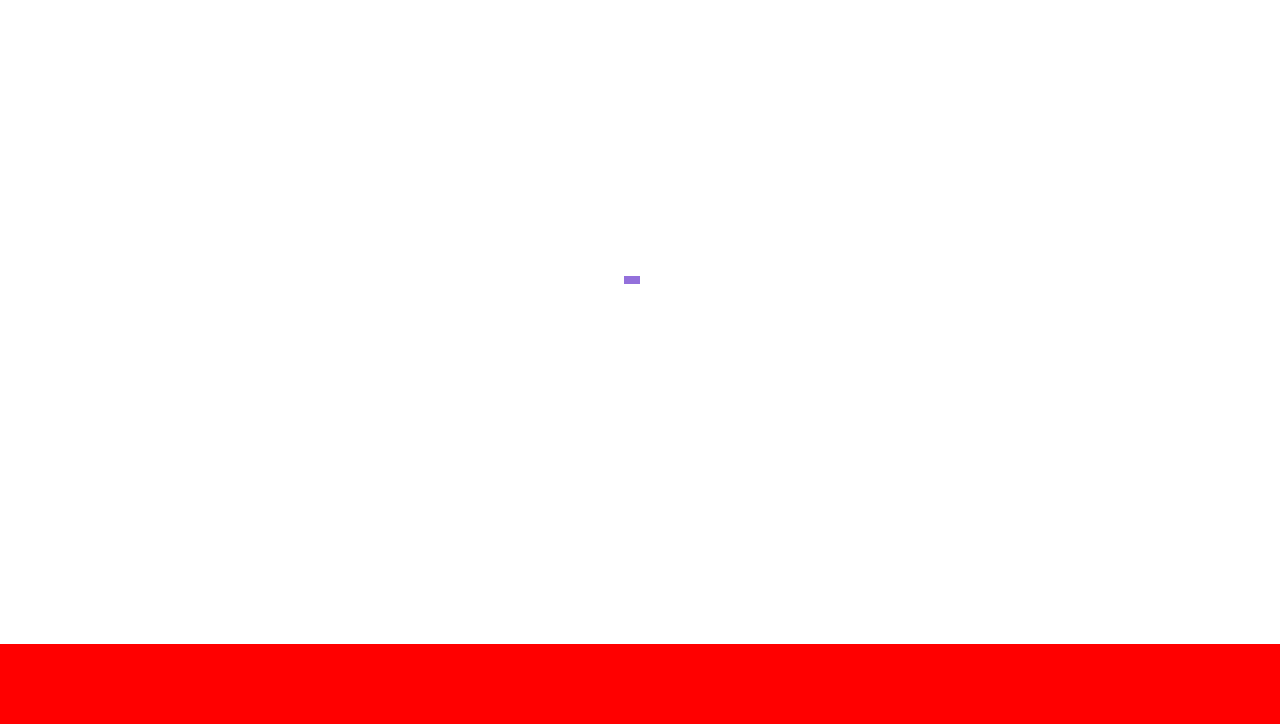
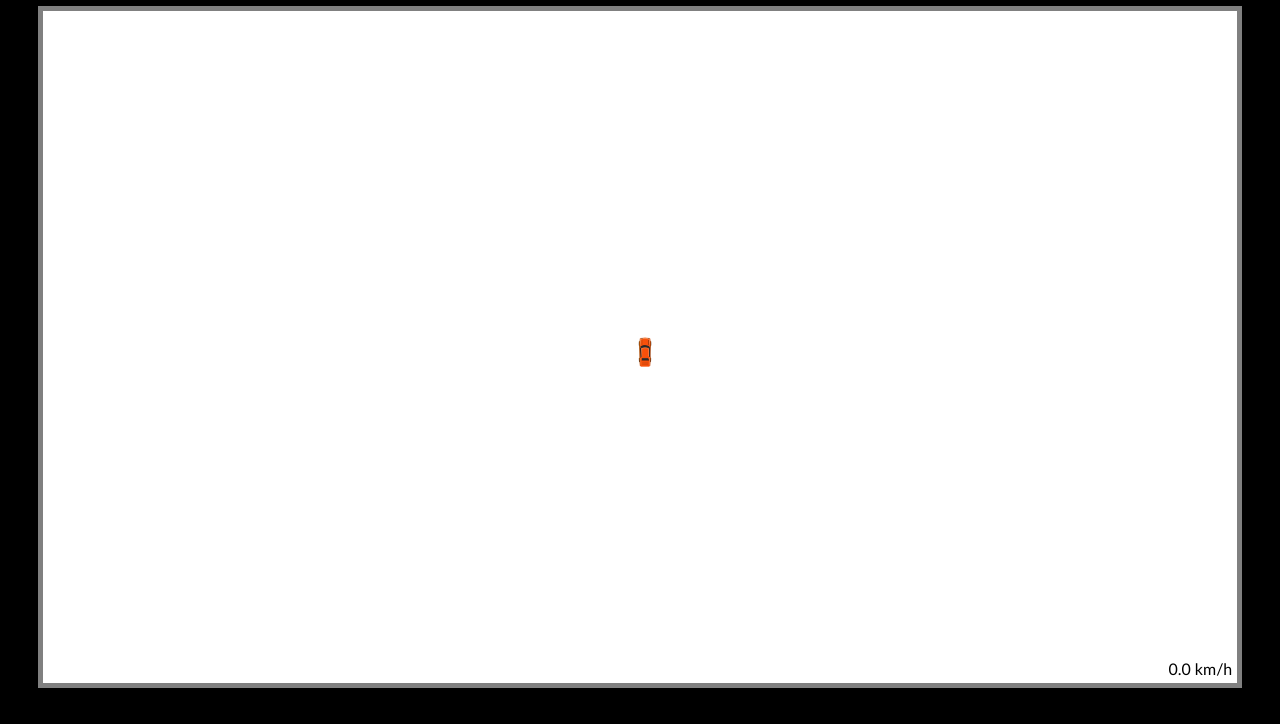
Before and after one commit to Xermax3/3W5_Roy_M, a plain HTML site: page project/index.html in a window 1280 px wide. Shown: the part 76-800 px from the top of the page. Drawn offline with Linux system fonts and the light colour scheme; animation ran at ten frames a second.

Commit message:
Added images, sounds, surfaces and walls. Updated collision. Improved canvas.

```diff
--- a/project/index.html
+++ b/project/index.html
@@ -5,10 +5,17 @@
     <meta name="viewport" content="width=device-width, initial-scale=1.0">
     <link rel="stylesheet" href="style.css">
     <script src="playerCar.js"></script>
+    <script src="surface.js"></script>
+    <script src="wallBlock.js"></script>
+    <script src="wallCircle.js"></script>
     <script src="mainCode.js"></script>
-    <title>Document</title>
+    <title>F-Ultra</title>
 </head>
 <body>
-    <canvas id="canvas" width="1600", height="900"></canvas>
+    <h1>F-Ultra</h1>
+    <div id="canvas-container">
+        <canvas id="canvas" width="5000", height="5000"></canvas>
+        <p id="speed-indicator">0 km/h</p>
+    </div>
 </body>
 </html>
--- a/project/mainCode.js
+++ b/project/mainCode.js
@@ -7,12 +7,12 @@
 
 /*
     To do:
-    - Array manipulation (add/remove objects)
-    - Movement / Animation loop
+    - ~ Array manipulation (add/remove objects)
+    - ✓ Movement / Animation loop
     - Scoring
     - Game end condition
-    - Limit checking
-    - Sounds
+    - ✓ Limit checking
+    - ~ Sounds
     - Intro splash screen (w/ instructions)
     - Game over / Play again screen
     - Originality
@@ -22,28 +22,74 @@
     Ideas:
     - Title screen: Option to bind keys
     - Title screen: Make player select different car models with different stats (show on screen)
-    - KM/H meter
-    - Particles when collision, particles for everything tbh
+    - Instructions = tutorial with text while player plays around
+    - sound effects when collect & win. also music?
+    - map has list of collidable objects, surface objects, stuff to collect (array manip)
+    - collectable: coin that hovers up and down
+    - game end = finish track. score = time + collect.
+
+    Up next: title, checkpoints/goal/endscreen, collectables/timer/score, maps & car select
+
 */
 
 document.addEventListener('DOMContentLoaded', () => {
 
+
+const canvasContainer = document.getElementById('canvas-container');
 const canvas = document.getElementById("canvas");
 const context = canvas.getContext("2d");
+const speedIndicator = document.getElementById('speed-indicator');
 
-playerCar = new PlayerCar(context, canvas.width / 2, canvas.height / 2);
+
+let map = {
+    xSize: canvas.width,
+    ySize: canvas.height,
+    surfaces: [
+        // Note for surfaces, x and y are the position proportional to the map
+        new Surface(context, canvas.width / 4, canvas.height / 4, 300, 200, "Mud"),
+        new Surface(context, canvas.width / 2, canvas.height / 4, 300, 200, "Grass"),
+        new Surface(context, canvas.width * (3/4), canvas.height / 4, 300, 200, "Road")
+    ],
+    walls: [
+        new WallBlock(context, canvas.width / 3, canvas.height / 2, 400, 400),
+        new WallCircle(context, canvas.width * (2/3), canvas.height / 2, 500)
+    ]
+}
+
+
+let playerCarImg = new Image();
+playerCarImg.src = 'Images/Car.png';
+let playerCar = new PlayerCar(context, map, canvas.width / 2, canvas.height * (3/4), playerCarImg);
+
 
 // Animation loop
 function animate() {
     requestAnimationFrame(animate);
     context.clearRect(0, 0, canvas.width, canvas.height);
+
+    // Draw all objects in the map
+    map.surfaces.forEach( surface => surface.update() );
+    map.walls.forEach( wall => wall.update() );
     playerCar.update();
+
+    // Make canvas focus on the player's car
+    canvas.style.marginLeft = (-playerCar.x + (canvasContainer.clientWidth / 2)) + "px";
+    canvas.style.marginTop = (-playerCar.y + (canvasContainer.clientHeight / 2)) + "px";
+    speedIndicator.innerText = playerCar.speedToKMH() + " km/h";
 }
 animate();
 
+
 // Player Controls
+let firstInteraction = true;
+
 window.addEventListener('keydown', event => {
     if (event.key == "w") {
+        // Google does not permit playing audio before the user has interacted with the webpage
+        if (firstInteraction) {
+            playerCar.playVroom();
+            firstInteraction = false;
+        }
         playerCar.go();
     } if (event.key == "a") {
         playerCar.turnLeft();
--- a/project/playerCar.js
+++ b/project/playerCar.js
@@ -1,34 +1,48 @@
 class PlayerCar {
-    constructor(context, x, y) {
+    constructor(context, map, x, y, image) {
         // Constants
             this.context = context;
-            this.LENGTH = 20;
-            this.WIDTH = 10;
+            this.map = map;
+            this.image = image;
+
+            this.WIDTH = 15;
+            this.LENGTH = 30;
+
+            this.audioVroom = null;
+            this.AUDIO_VOLUME_CAP = 0.25;
+
+            this.SPEED_UNIT_IN_KMH = 20;
 
             // Maximum speed of the car. Stops accelerating after this point.
             this.SPEED_CAP = 12;
 
             // How fast the car speeds up when moving.
-            this.GO_ACCELERATION_RATE = 0.00300;
+            this.GO_ACCELERATION_RATE = 0.00200;
 
             // How fast the car slows down when braking.
-            this.STOP_ACCELERATION_RATE = -0.00500;
+            this.STOP_ACCELERATION_RATE = -0.00550;
 
             // How much the car turns per rotation input (in angles).
             this.ROTATION_RATE = 5;
 
             // How much the car slows down when turning. Should be > GO_ACC to have an effect.
-            this.ROTATION_ACCELERATION_RATE = -0.00305;
+            this.ROTATION_ACCELERATION_RATE = -0.00205;
 
             // Speed at which rotation slows down the car. 0 = will fully stop the car.
             this.ROTATION_SPEED_CAP = 1;
 
         // Variables
-            this.x = x - (this.LENGTH / 2);
-            this.y = y - (this.WIDTH / 2);
+            // this.x and this.y represent the center of the car
+            this.x = x;
+            this.y = y;
             this.speed = 0;
             this.acceleration = 0;
             this.rotation = 0;
+            this.surfaceSpeedFactor = 1;
+
+            // For collision detection
+            this.xSize;
+            this.ySize;
 
             this.goingForward = false;
             this.turningLeft = false;
@@ -41,22 +55,32 @@ class PlayerCar {
         this.context.translate(this.x, this.y);
         this.context.rotate(this.rotation * Math.PI / 180);
         this.context.translate(-this.x, -this.y);
-        this.context.fillStyle = "MediumPurple";
-        this.context.fillRect(this.x - (this.LENGTH / 2), this.y - (this.WIDTH / 2), this.LENGTH, this.WIDTH);
+        this.context.drawImage(this.image, this.x - (this.WIDTH / 2), this.y - (this.LENGTH / 2), this.WIDTH, this.LENGTH);
 
         this.context.restore();
     }
 
     update() {
-        // Update rotation
+        this.checkSurface();
+        this.updateRotation();
+        this.updateAcceleration();
+        this.updateSpeed();
+        this.updatePosition();
+        this.checkWalls();
+        this.checkMapEdges();
+        this.draw();
+    }
+
+    updateRotation() {
         if (this.turningLeft) {
-            this.rotation -= this.ROTATION_RATE;
+            this.rotation -= this.ROTATION_RATE * this.surfaceSpeedFactor;
         }
         if (this.turningRight) {
-            this.rotation += this.ROTATION_RATE;
+            this.rotation += this.ROTATION_RATE * this.surfaceSpeedFactor;
         }
+    }
 
-        // Update acceleration
+    updateAcceleration() {
         if (this.speed == 0 && this.acceleration < 0) {
             this.acceleration = 0;
         } else if (this.goingForward) {
@@ -84,41 +108,81 @@ class PlayerCar {
                 this.acceleration = 0;
             }
         }
+    }
 
-        // Update speed
-        this.speed += this.acceleration
+    updateSpeed() {
+        this.speed += this.acceleration;
+        this.speed *= this.surfaceSpeedFactor;
         if (this.speed < 0) {
             this.speed = 0;
         } else if (this.speed > this.SPEED_CAP) {
             this.speed = this.SPEED_CAP;
         }
+    }
 
-        // Update position
-        this.x += Math.cos(this.rotation * Math.PI / 180) * this.speed;
-        this.y += Math.sin(this.rotation * Math.PI / 180) * this.speed;
+    updatePosition() {
+        this.x = this.x + Math.sin(this.rotation * Math.PI / 180) * this.speed;
+        this.y = this.y - Math.cos(this.rotation * Math.PI / 180) * this.speed;
+        this.xSize = Math.abs(Math.sin(this.rotation * Math.PI / 180) * this.LENGTH) / 2;
+        this.ySize = Math.abs(Math.cos(this.rotation * Math.PI / 180) * this.LENGTH) / 2;
+    }
 
-        // Check for walls
-        let xSize = Math.abs(Math.cos(this.rotation * Math.PI / 180) * this.LENGTH) / 2;
-        let ySize = Math.abs(Math.sin(this.rotation * Math.PI / 180) * this.LENGTH) / 2;
-        if (this.x < xSize + (ySize / 2)) {
-            this.x = xSize + (ySize / 2);
-            //this.speed = 0; //crash
-		} else if (this.x > canvas.width - xSize - (ySize / 2)) {
-            this.x = canvas.width - xSize - (ySize / 2);
-            //this.speed = 0; //crash
+    checkSurface() {
+        this.surfaceSpeedFactor = 1;
+        this.map.surfaces.forEach( surface => {
+            if (surface.isColliding(this.x, this.y)) {
+                this.surfaceSpeedFactor = surface.speedFactor;
+                return;
+            };
+        });
+    }
+
+    checkWalls() {
+        this.map.walls.forEach(wall => {
+            this.x = wall.isCollidingX(this.x, this.y, this.xSize, this.ySize);
+            return;
+        });
+        this.map.walls.forEach(wall => {
+            this.y = wall.isCollidingY(this.x, this.y, this.xSize, this.ySize);
+            return;
+        });
+    }
+
+    checkMapEdges() {
+        if (this.x < this.xSize + (this.ySize / 2)) {
+            this.x = this.xSize + (this.ySize / 2);
+		} else if (this.x > canvas.width - this.xSize - (this.ySize / 2)) {
+            this.x = canvas.width - this.xSize - (this.ySize / 2);
         }
-		if (this.y < ySize + (xSize / 2)) {
-            this.y = ySize + (xSize / 2);
-            //this.speed = 0; //crash
-		} else if (this.y > canvas.height - ySize - (xSize / 2)) {
-            this.y = canvas.height - ySize - (xSize / 2);
-            //this.speed = 0; //crash
+        if (this.y < this.ySize + (this.xSize / 2)) {
+            this.y = this.ySize + (this.xSize / 2);
+		} else if (this.y > canvas.height - this.ySize - (this.xSize / 2)) {
+            this.y = canvas.height - this.ySize - (this.xSize / 2);
         }
+    }
 
-        //console.log(this.speed, this.acceleration)
-        //console.log(this.turningLeft, this.turningRight);
+    updateVroom() {
+        if (this.audioVroom) {
+            this.audioVroom.volume = this.AUDIO_VOLUME_CAP * (this.speed / this.SPEED_CAP);
+        }
+    }
 
-        this.draw();
+    playVroom() {
+        // Audio - Done using Web Audio API (makes looping sounds more seamless)
+        let audioContext = new (window.AudioContext || window.webkitAudioContext)();
+        this.audioVroom = new Audio();
+        this.audioVroom.src = 'Audio/Vroom.ogg';
+        let audioSource = audioContext.createMediaElementSource(this.audioVroom);
+        let audioAnalyser = audioContext.createAnalyser();
+        audioSource.connect(audioAnalyser);
+        audioAnalyser.connect(audioContext.destination);
+        this.audioVroom.loop = true;
+        this.audioVroom.volume = 0;
+        this.audioVroom.play();
+    }
+
+    speedToKMH() {
+        return (Math.round(this.speed * this.SPEED_UNIT_IN_KMH * 100) / 100).toFixed(1);
     }
 
     // User input methods
--- a/project/style.css
+++ b/project/style.css
@@ -2,18 +2,38 @@ body {
     display: flex;
     flex-direction: column;
     align-items: center;
-    background-color: red;
+    background-color: black;
     margin: 0;
-    padding: 0;
-    border: 0;
+}
+
+h1 {
+    font-family: 'Gill Sans', 'Gill Sans MT', Calibri, 'Trebuchet MS', sans-serif;
+    color: white;
+}
+
+#canvas-container {
+    background-color: grey;
+    border: solid grey 5px;
     overflow: hidden;
-    width: 100%;
-    height: 100%;
+    position: relative;
+    /*
+        16:9 ratio
+        84 * 16 / 9 = 149.33
+    */
+    max-width: 149.33vh;
+    height: 84vh;
+    width: 95%;
 }
 
 #canvas {
-    /* border: solid black; */
-    background-color: white;
-    width: 100%;
-    height: 100%;
+    background-color:white;
+    border: solid red 5px;
 }
+
+#speed-indicator {
+    position: absolute;
+    font-family: 'Gill Sans', 'Gill Sans MT', Calibri, 'Trebuchet MS', sans-serif;
+    margin: 5px;
+    right: 0;
+    bottom: 0;
+}
--- /dev/null
+++ b/project/surface.js
@@ -0,0 +1,54 @@
+class Surface {
+    constructor(context, x, y, width, length, type) {
+        // Constants
+            this.context = context;
+            this.WIDTH = width;
+            this.LENGTH = length;
+            // this.x and this.y do not represent the center, they represent the top-left corner
+            this.x = x - (this.WIDTH / 2);
+            this.y = y - (this.LENGTH / 2);
+            switch(type) {
+                case "Mud":
+                    this.speedFactor = 0.80;
+                    this.color = "rgb(94, 71, 43)";
+                    break;
+                case "Grass":
+                    this.speedFactor = 0.95;
+                    this.color = "rgb(108, 163, 72)";
+                    break;
+                case "Road":
+                    this.speedFactor = 1;
+                    this.color = "rgb(12, 12, 13)";
+                    break;
+                default:
+                    this.speedFactor = 1;
+                    this.color = "rgb(255, 255, 255)";
+                    break;
+            }
+
+    }
+
+    draw() {
+        // this.context.save();
+        this.context.fillStyle = this.color;
+        this.context.fillRect(this.x, this.y, this.WIDTH, this.LENGTH);
+        // this.context.restore();
+    }
+
+    update() {
+        this.draw();
+    }
+
+    isColliding(x, y) {
+        // console.log(x < this.x + this.WIDTH);
+        // console.log(x > this.x - this.WIDTH);
+        // console.log(y < this.y + this.LENGTH);
+        // console.log(y > this.y - this.LENGTH);
+        // console.log(x < this.x + this.WIDTH && x > this.x - this.WIDTH && y < this.y + this.LENGTH && y > this.y - this.LENGTH);
+
+        if (x < this.x + this.WIDTH && x > this.x && y < this.y + this.LENGTH && y > this.y) {
+            return true;
+        }
+        return false;
+    }
+}
--- /dev/null
+++ b/project/wallBlock.js
@@ -0,0 +1,51 @@
+class WallBlock {
+    constructor(context, x, y, width, length) {
+        this.context = context;
+        this.WIDTH = width;
+        this.LENGTH = length;
+        // this.x and this.y do not represent the center, they represent the top-left corner
+        this.x = x - (this.WIDTH / 2);
+        this.y = y - (this.LENGTH / 2);
+        this.leftWall = this.x;
+        this.rightWall = this.x + this.WIDTH;
+        this.topWall = this.y;
+        this.bottomWall = this.y + this.LENGTH;
+    }
+
+    draw() {
+        this.context.save();
+        this.context.fillStyle = "Grey";
+        this.context.fillRect(this.x, this.y, this.WIDTH, this.LENGTH);
+        this.context.restore();
+    }
+
+    update() {
+        this.draw();
+    }
+
+    isCollidingX(x, y, xSize, ySize) {
+        if (y > this.topWall && y < this.bottomWall) {
+            if (x < this.x + (this.WIDTH / 2) && x > this.leftWall - xSize - (ySize / 2)) {
+                //console.log("LEFT WALL", this.leftWall, x + xSize + (ySize / 2), this.x + (this.WIDTH / 2));
+                return this.leftWall - xSize - (ySize / 2);
+            } else if (x > this.x + (this.WIDTH / 2) && x < this.rightWall + xSize + (ySize / 2)) {
+                //console.log("RIGHT WALL", this.x + (this.WIDTH / 2), x - xSize - (ySize / 2), this.rightWall);
+                return this.rightWall + xSize + (ySize / 2);
+            }
+        }
+        return x;
+    }
+
+    isCollidingY(x, y, xSize, ySize) {
+        if (x > this.leftWall && x < this.rightWall) {
+            if (y < this.y + (this.LENGTH / 2) && y > this.topWall - ySize - (xSize / 2)) {
+                //console.log("TOP WALL", this.topWall, y + ySize + (xSize / 2), this.y + (this.LENGTH / 2));
+                return this.topWall - ySize - (xSize / 2);
+            } else if (y > this.y + (this.LENGTH / 2) && y < this.bottomWall + ySize + (xSize / 2)) {
+                //console.log("BOTTOM WALL", this.y + (this.LENGTH / 2), y - ySize - (xSize / 2), this.bottomWall);
+                return this.bottomWall + ySize + (xSize / 2);
+            }
+        }
+        return y;
+    }
+}
--- /dev/null
+++ b/project/wallCircle.js
@@ -0,0 +1,57 @@
+class WallCircle {
+    constructor(context, x, y, radius) {
+        this.context = context;
+        this.RADIUS = radius;
+        // this.x and this.y represent the center
+        this.x = x;
+        this.y = y;
+    }
+
+    draw() {
+        this.context.save();
+        this.context.beginPath();
+        this.context.arc(this.x, this.y, this.RADIUS, 0, 2 * Math.PI);
+        this.context.closePath();
+		this.context.fillStyle = "Grey";
+		this.context.fill();
+        this.context.restore();
+    }
+
+    update() {
+        this.draw();
+    }
+
+    angleOfPoint(x, y) {
+        return Math.atan2(y - this.y, x - this.x);
+    }
+
+    sizeX(x, y) {
+        return Math.cos(this.angleOfPoint(x, y)) * this.RADIUS;
+    }
+
+    sizeY(x, y) {
+        return Math.sin(this.angleOfPoint(x, y)) * this.RADIUS;
+    }
+
+    isCollidingX(x, y, xSize, ySize) {
+        if (y > this.y - this.RADIUS && y < this.y + this.RADIUS) {
+            if (x < this.x && x > this.x + this.sizeX(x, y) - xSize - (ySize / 2)) {
+                return this.x + this.sizeX(x, y) - xSize - (ySize / 2);
+            } else if (x > this.x && x < this.x + this.sizeX(x, y) + xSize + (ySize / 2)) {
+                return this.x + this.sizeX(x, y) + xSize + (ySize / 2);
+            }
+        }
+        return x;
+    }
+
+    isCollidingY(x, y, xSize, ySize) {
+        if (x > this.x - this.RADIUS && x < this.x + this.RADIUS) {
+            if (y < this.y && y > this.y + this.sizeY(x, y) - ySize - (xSize / 2)) {
+                return this.y + this.sizeY(x, y) - ySize - (xSize / 2);
+            } else if (y > this.y && y < this.y + this.sizeY(x, y) + ySize + (xSize / 2)) {
+                return this.y + this.sizeY(x, y) + ySize + (xSize / 2);
+            }
+        }
+        return y;
+    }
+}
```
Also changed, not shown: project/Images/Car.png (added), project/Images/FinishLine.png (added), 1 other file.
